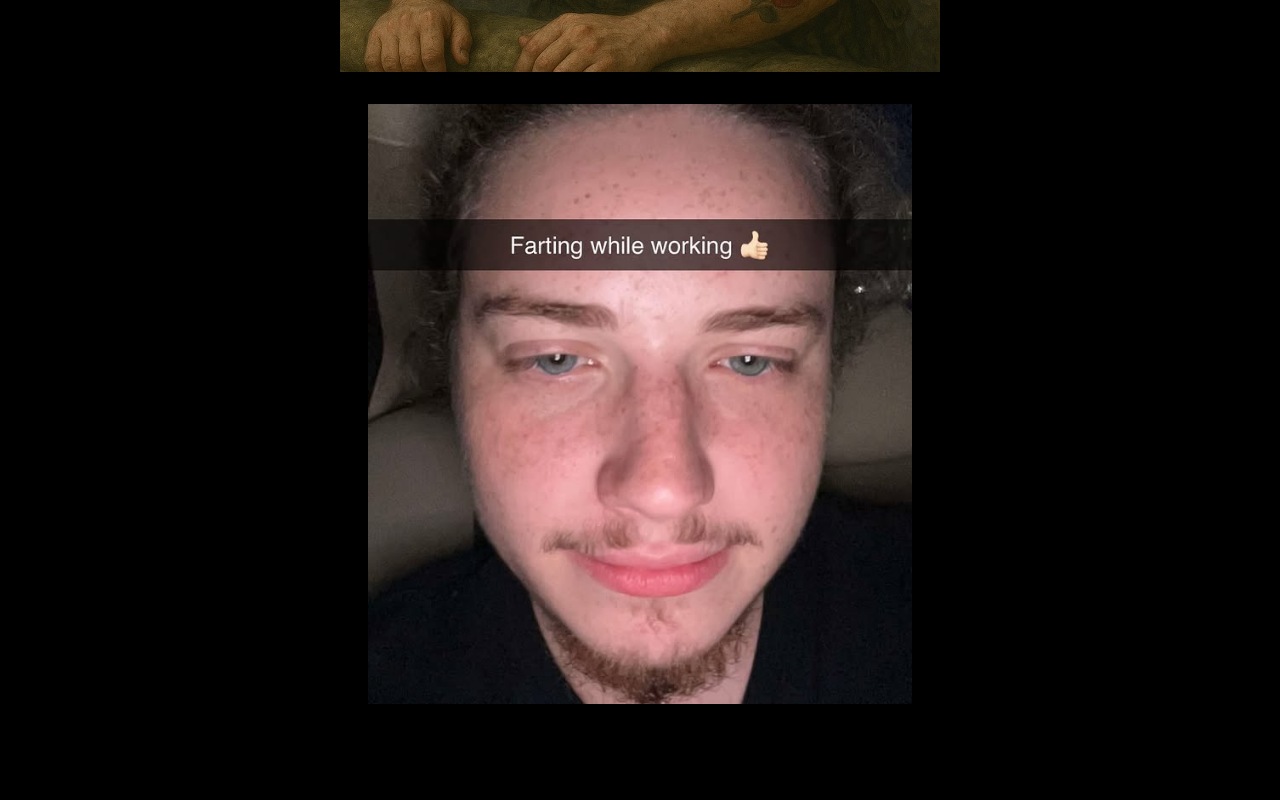
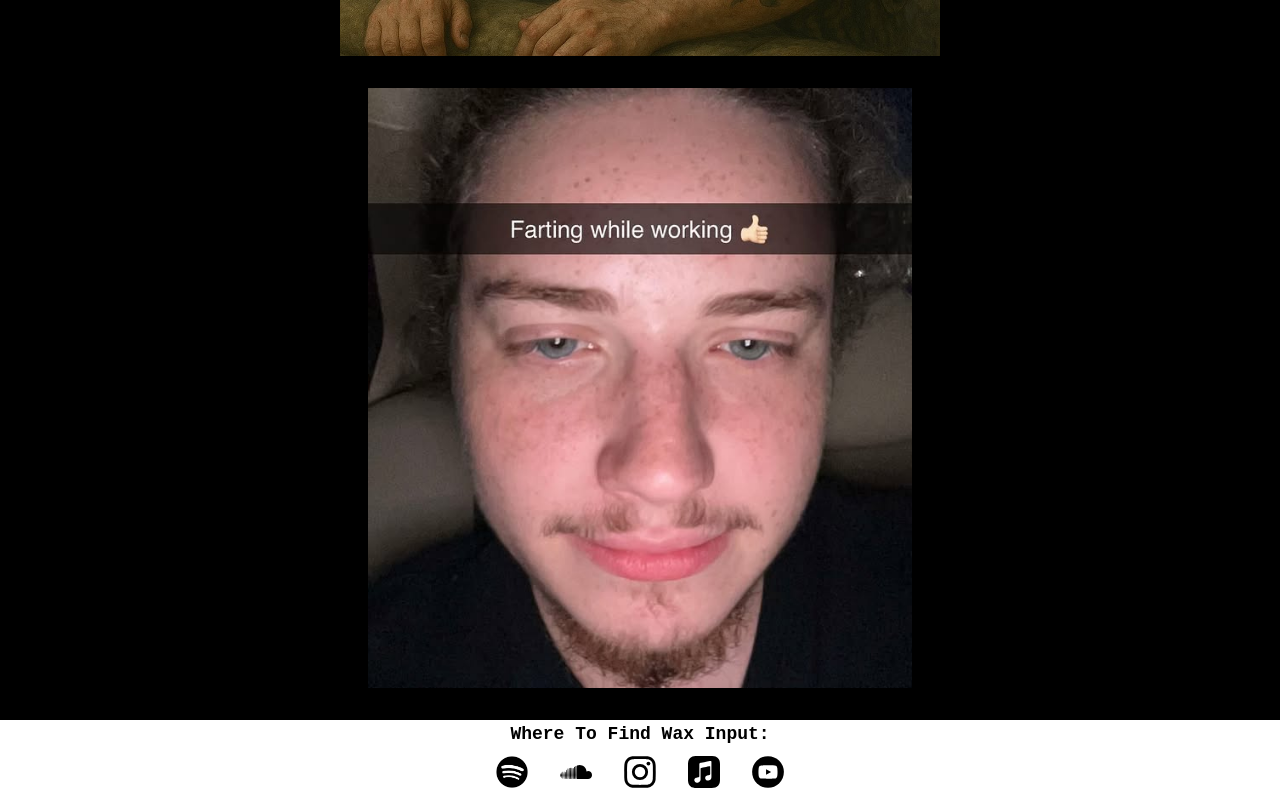
Before and after one commit to KyleAlme/wax-input-website, a React (Vite) app: page /merch in a window 1280 px wide. Shown: the part 1400-2200 px from the top of the page. Before the commit the page ends 2136 px from the top, so only its background shows below. Built offline with nearby package versions, Linux system fonts and the light colour scheme.

Commit message:
feat: add footer to merch page

```diff
--- a/src/pages/merch.jsx
+++ b/src/pages/merch.jsx
@@ -8,7 +8,7 @@ function MerchPage() {
 
     return (
         <>
-            <p className="text-white text-4xl text-center py-4">Sorry!</p>
+            <p className="text-white text-4xl text-center mb-4">Sorry!</p>
             <p className="text-white text-2xl text-center">The Merchandise section is not completed/active (and there is currently no timetable to get it running).
                 Please enjoy these funny photos of the band instead.
             </p>
@@ -21,6 +21,27 @@ function MerchPage() {
             <div className="flex max-h-[75vh] w-[70%] mx-auto mt-8 mb-8">
                 <img src={DitSnap} alt="Dit Pic"className="object-contain w-full"></img>
             </div>
+
+        <div className="h-[10vh] flex flex-col bg-white w-full mt-5">
+            <p className="bg-inherit text-black font-black text-lg text-center">Where To Find Wax Input:</p>
+            <div className="bg-inherit flex justify-center gap-x-8 py-2">
+                <a href="https://open.spotify.com/artist/6mUhaPUPQGzNWuwxHZKEpH">
+                    <img src="SpotifyLogo.png" className="h-8 object-contain bg-white"></img>
+                </a>
+                <a href="https://soundcloud.com/wax-input">
+                    <img src="SoundcloudLogo.svg" className="h-8 object-contain bg-white"></img>
+                </a>
+                <a href="https://www.instagram.com/wax.input/">
+                    <img src="InstagramLogo.svg" className="h-8 object-contain bg-white"></img>
+                </a>
+                <a href="https://music.apple.com/us/artist/wax-input/1705341034">
+                    <img src="AppleLogo.svg" className="h-8 object-contain bg-white"></img>
+                </a>
+                <a href="https://www.youtube.com/@WaxInput">
+                    <img src="YoutubeLogo.svg" className="h-8 object-contain bg-white"></img>
+                </a>
+            </div>
+        </div>
         </>
     )
 
```
